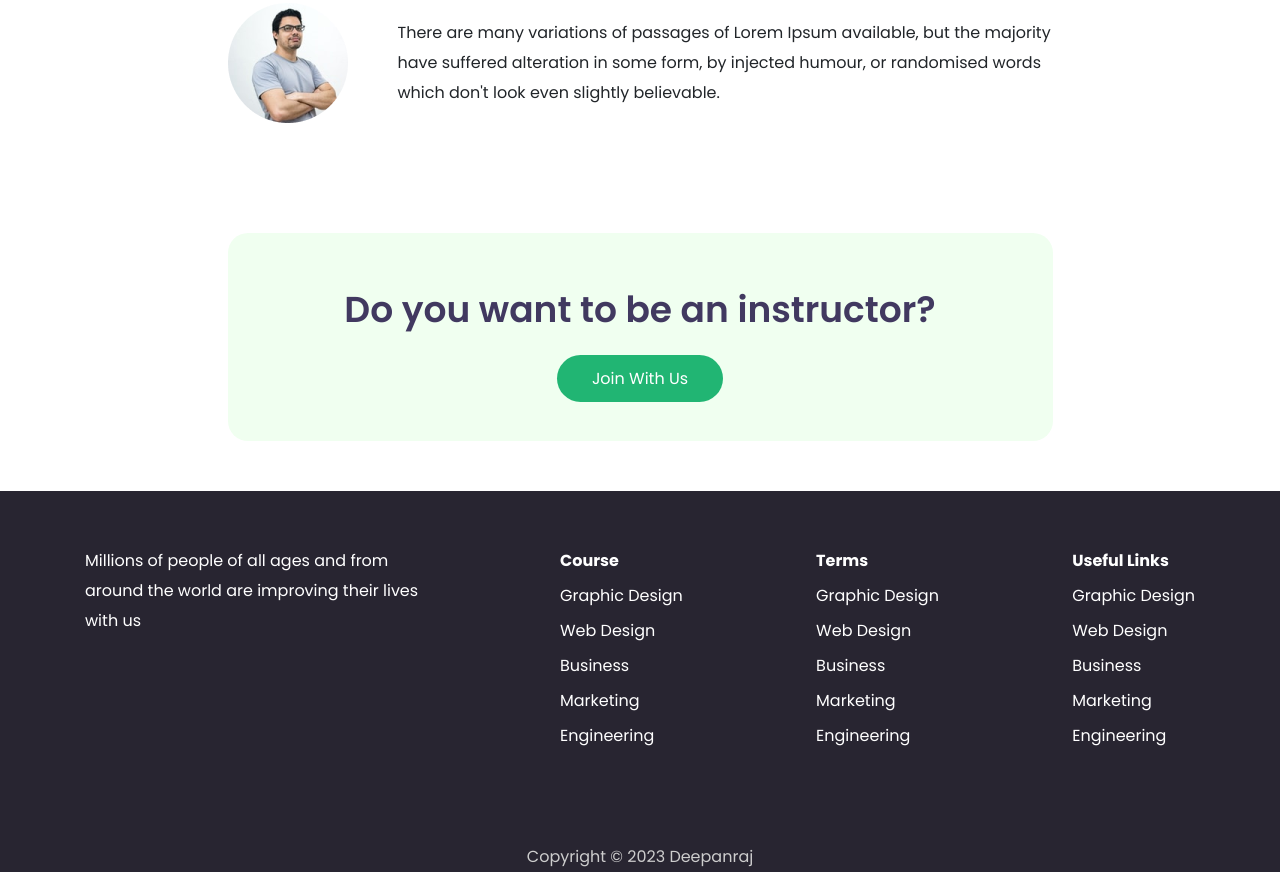
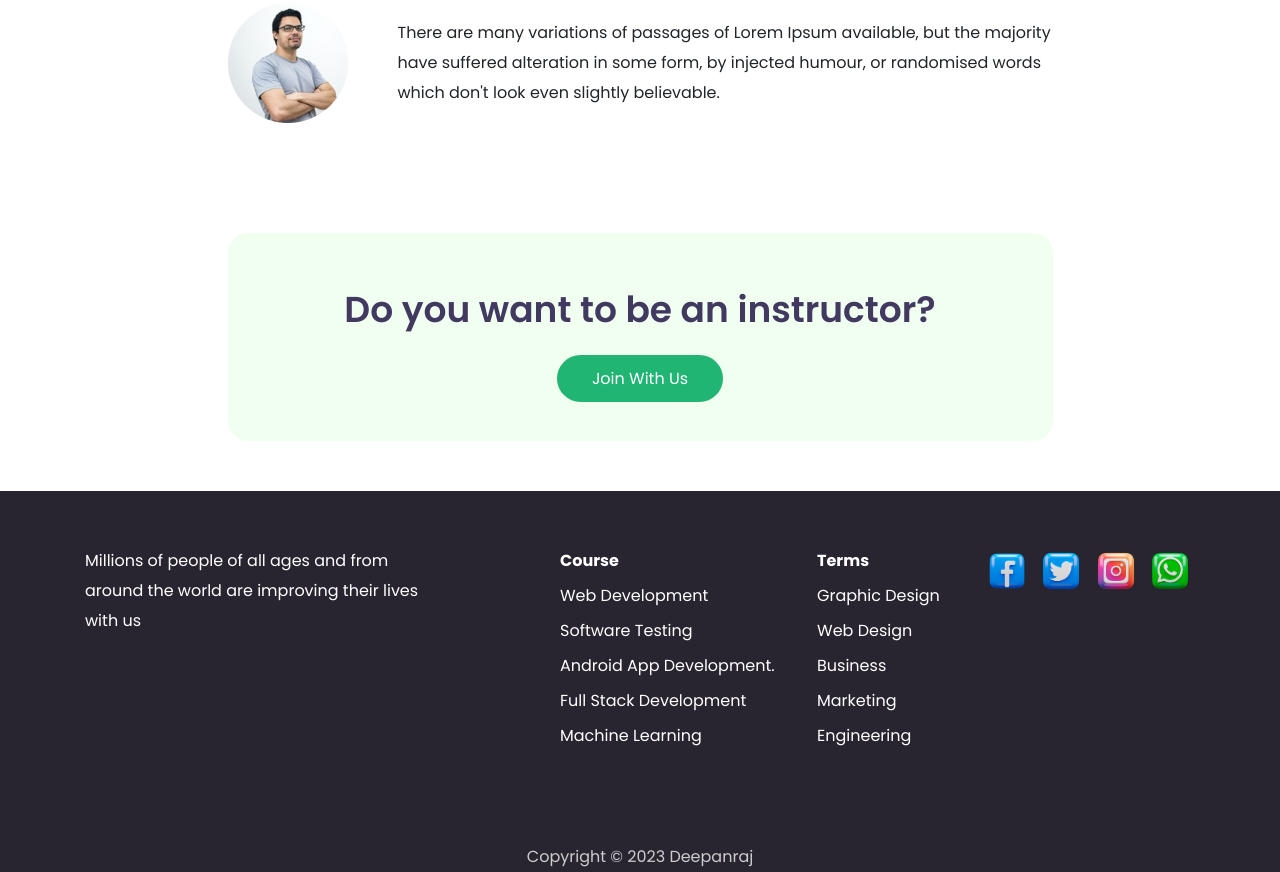
Before and after one commit to Deepanraj1508/Online_Quiz_With_ScoreBoard, a plain HTML site: page index.html in a window 1280 px wide. Shown: the part 2746-3618 px from the top of the page. Drawn offline with nearby package versions, Linux system fonts and the light colour scheme.

Commit message:
social media add

```diff
--- a/index.html
+++ b/index.html
@@ -1,13 +1,20 @@
 <!DOCTYPE html>
 <html lang="en">
+
 <head>
     <meta charset="UTF-8">
     <meta name="viewport" content="width=device-width, initial-scale=1.0">
     <title>Online Course</title>
-    <link rel="stylesheet" href="https://stackpath.bootstrapcdn.com/bootstrap/4.5.0/css/bootstrap.min.css" integrity="sha384-9aIt2nRpC12Uk9gS9baDl411NQApFmC26EwAOH8WgZl5MYYxFfc+NcPb1dKGj7Sk" crossorigin="anonymous">
-    <link href="https://fonts.googleapis.com/css2?family=Poppins:ital,wght@0,100;0,200;0,300;0,400;0,500;0,600;0,700;0,800;0,900;1,100;1,200;1,300;1,400;1,500;1,600;1,700;1,800;1,900&display=swap" rel="stylesheet">
+    <link rel="stylesheet" href="https://stackpath.bootstrapcdn.com/bootstrap/4.5.0/css/bootstrap.min.css"
+        integrity="sha384-9aIt2nRpC12Uk9gS9baDl411NQApFmC26EwAOH8WgZl5MYYxFfc+NcPb1dKGj7Sk" crossorigin="anonymous">
+    <link
+        href="https://fonts.googleapis.com/css2?family=Poppins:ital,wght@0,100;0,200;0,300;0,400;0,500;0,600;0,700;0,800;0,900;1,100;1,200;1,300;1,400;1,500;1,600;1,700;1,800;1,900&display=swap"
+        rel="stylesheet">
+    <link rel="stylesheet" href="https://cdnjs.cloudflare.com/ajax/libs/font-awesome/5.15.4/css/all.min.css">
+
     <link rel="stylesheet" href="style.css">
 </head>
+
 <body>
     <!--
     ===================
@@ -20,7 +27,8 @@
                 <a class="navbar-brand" href="#">
                     <img src="images/logo.svg" alt="">
                 </a>
-                <button class="navbar-toggler" type="button" data-toggle="collapse" data-target="#navbarNav" aria-controls="navbarNav" aria-expanded="false" aria-label="Toggle navigation">
+                <button class="navbar-toggler" type="button" data-toggle="collapse" data-target="#navbarNav"
+                    aria-controls="navbarNav" aria-expanded="false" aria-label="Toggle navigation">
                     <span class="navbar-toggler-icon"></span>
                 </button>
                 <div class="collapse navbar-collapse" id="navbarNav">
@@ -57,7 +65,8 @@
                     <div class="header-details">
                         <h6>Are you ready to Learn?</h6>
                         <h1>Learn With fun <br> on <span>any schedule</span></h1>
-                        <p>Lorem ipsum dolor sit amet, consectetur adipiscing elit. Varius blandit facilisis quam netus.</p>
+                        <p>Lorem ipsum dolor sit amet, consectetur adipiscing elit. Varius blandit facilisis quam netus.
+                        </p>
                         <button class="get-btn">Get Started</button>
                     </div>
                 </div>
@@ -82,14 +91,16 @@
                     <div class="cards-inner">
                         <img src="images/icon/html.png" alt="html" class="img-fluid">
                         <h5>HTML</h5>
-                        <button class="language-button html"><a class="pages" href="./html/index.html">Start Test</a></button>
+                        <button class="language-button html"><a class="pages" href="./html/index.html">Start
+                                Test</a></button>
                     </div>
                 </div>
                 <div class="col-md-6 col-lg-3 col-sm-6">
                     <div class="cards-inner">
                         <img src="images/icon/css (1).png" alt="css" class="img-fluid">
                         <h5>CSS</h5>
-                        <button class="language-button css"><a class="pages" href="./css/index.html">Start Test</a></button>
+                        <button class="language-button css"><a class="pages" href="./css/index.html">Start
+                                Test</a></button>
                     </div>
                 </div>
                 <div class="col-md-6 col-lg-3 col-sm-6">
@@ -112,21 +123,24 @@
                     <div class="cards-inner">
                         <img src="images/icon/python (1).png" alt="python" class="img-fluid">
                         <h5>Python</h5>
-                        <button class="language-button python"><a class="pages" href="./python/python.html">Start Test</a></button>
+                        <button class="language-button python"><a class="pages" href="./python/python.html">Start
+                                Test</a></button>
                     </div>
                 </div>
                 <div class="col-md-6 col-lg-3 col-sm-6">
                     <div class="cards-inner">
                         <img src="images/icon/c-language-logo.png" alt="cpp" class="img-fluid">
                         <h5>C++</h5>
-                        <button class="language-button cpp"><a class="pages" href="./c++/cpp.html">Start Test</a></button>
+                        <button class="language-button cpp"><a class="pages" href="./c++/cpp.html">Start
+                                Test</a></button>
                     </div>
                 </div>
                 <div class="col-md-6 col-lg-3 col-sm-6">
                     <div class="cards-inner">
                         <img src="images/icon/java.png" alt="" class="img-fluid">
                         <h5>Java</h5>
-                        <button class="language-button java"><a class="pages" href="./java/java.html">Start Test</a></button>
+                        <button class="language-button java"><a class="pages" href="./java/java.html">Start
+                                Test</a></button>
                     </div>
                 </div>
                 <div class="col-md-6 col-lg-3 col-sm-6">
@@ -159,7 +173,7 @@
                         <div class="d-flex justify-content-between">
                             <div class="date d-flex">
                                 <img src="images/icon/calendar.png" alt="">
-                                <h6>Start 01  May, 2024</h6>
+                                <h6>Start 01 May, 2024</h6>
                             </div>
                             <div class="date d-flex">
                                 <img src="images/icon/people.png" alt="">
@@ -179,7 +193,7 @@
                         <div class="d-flex justify-content-between">
                             <div class="date d-flex">
                                 <img src="images/icon/calendar.png" alt="">
-                                <h6>Start 01  May, 2024</h6>
+                                <h6>Start 01 May, 2024</h6>
                             </div>
                             <div class="date d-flex">
                                 <img src="images/icon/people.png" alt="">
@@ -199,7 +213,7 @@
                         <div class="d-flex justify-content-between">
                             <div class="date d-flex">
                                 <img src="images/icon/calendar.png" alt="">
-                                <h6>Start 01  May, 2024</h6>
+                                <h6>Start 01 May, 2024</h6>
                             </div>
                             <div class="date d-flex">
                                 <img src="images/icon/people.png" alt="">
@@ -222,14 +236,16 @@
                 <div class="col-md-5 d-flex align-items-center">
                     <div class="video-details">
                         <h2>Helping people grow their careers, every day!</h2>
-                        <p>Lorem ipsum dolor sit amet consectetur adipisicing elit. Debitis sunt aspernatur explicabo deserunt error rem cumque quos autem quo temporibus eos fugiat reprehenderit, cum laboriosam?</p>
+                        <p>Lorem ipsum dolor sit amet consectetur adipisicing elit. Debitis sunt aspernatur explicabo
+                            deserunt error rem cumque quos autem quo temporibus eos fugiat reprehenderit, cum
+                            laboriosam?</p>
                         <button class="get-btn">Start Learning</button>
                     </div>
                 </div>
                 <div class="col-md-6 ml-auto">
                     <div class="video-image">
                         <img src="images/picture/stuednt-video.jpg" alt="" class="img-fluid">
-                        <a href="https://www.youtube.com/embed/b6FdqRrrMlQ" target="_blank">
+                        <a href="#" target="_blank">
                             <div class="video-icon">
                                 <img src="images/icon/play.png" alt="">
                             </div>
@@ -253,7 +269,7 @@
                         <img src="images/picture/man.png" alt="" class="img-fluid">
                         <p>There are many variations of passages of Lorem Ipsum available, but the
                             majority have suffered alteration in some form, by injected humour,
-                           or randomised words which don't look even slightly believable.</p>
+                            or randomised words which don't look even slightly believable.</p>
                     </div>
                 </div>
             </div>
@@ -295,11 +311,11 @@
                         <div class="footer-list-item">
                             <ul class="list-unstyled">
                                 <li>Course</li>
-                                <li><a href="#">Graphic Design</a></li>
-                                <li><a href="#">Web Design</a></li>
-                                <li><a href="#">Business</a></li>
-                                <li><a href="#">Marketing</a></li>
-                                <li><a href="#">Engineering</a></li>
+                                <li><a href="#">Web Development</a></li>
+                                <li><a href="#">Software Testing</a></li>
+                                <li><a href="#">Android App Development.</a></li>
+                                <li><a href="#">Full Stack Development</a></li>
+                                <li><a href="#">Machine Learning</a></li>
                             </ul>
                         </div>
                         <div class="footer-list-item">
@@ -312,15 +328,12 @@
                                 <li><a href="#">Engineering</a></li>
                             </ul>
                         </div>
-                        <div class="footer-list-item">
-                            <ul class="list-unstyled">
-                                <li>Useful Links</li>
-                                <li><a href="#">Graphic Design</a></li>
-                                <li><a href="#">Web Design</a></li>
-                                <li><a href="#">Business</a></li>
-                                <li><a href="#">Marketing</a></li>
-                                <li><a href="#">Engineering</a></li>
-                            </ul>
+                        <div class="social-icons">
+                            <a href="https://example.com/facebook"><img src="images/icon/facebook.png" alt="Facebook"></a>
+                            <a href="https://example.com/twitter"><img src="images/icon/twitter.png" alt="Twitter"></a>
+                            <a href="https://example.com/instagram"><img src="images/icon/instagram.png" alt="Instagram"></a>
+                            <a href="https://example.com/instagram"><img src="images/icon/whatsapp.png" alt="Whatsapp"></a>
+                            <!-- Add more social media icons as needed -->
                         </div>
                     </div>
                 </div>
@@ -330,8 +343,15 @@
             </div>
         </div>
     </footer>
-    <script src="https://code.jquery.com/jquery-3.5.1.slim.min.js" integrity="sha384-DfXdz2htPH0lsSSs5nCTpuj/zy4C+OGpamoFVy38MVBnE+IbbVYUew+OrCXaRkfj" crossorigin="anonymous"></script>
-    <script src="https://cdn.jsdelivr.net/npm/popper.js@1.16.0/dist/umd/popper.min.js" integrity="sha384-Q6E9RHvbIyZFJoft+2mJbHaEWldlvI9IOYy5n3zV9zzTtmI3UksdQRVvoxMfooAo" crossorigin="anonymous"></script>
-    <script src="https://stackpath.bootstrapcdn.com/bootstrap/4.5.0/js/bootstrap.min.js" integrity="sha384-OgVRvuATP1z7JjHLkuOU7Xw704+h835Lr+6QL9UvYjZE3Ipu6Tp75j7Bh/kR0JKI" crossorigin="anonymous"></script>
+    <script src="https://code.jquery.com/jquery-3.5.1.slim.min.js"
+        integrity="sha384-DfXdz2htPH0lsSSs5nCTpuj/zy4C+OGpamoFVy38MVBnE+IbbVYUew+OrCXaRkfj"
+        crossorigin="anonymous"></script>
+    <script src="https://cdn.jsdelivr.net/npm/popper.js@1.16.0/dist/umd/popper.min.js"
+        integrity="sha384-Q6E9RHvbIyZFJoft+2mJbHaEWldlvI9IOYy5n3zV9zzTtmI3UksdQRVvoxMfooAo"
+        crossorigin="anonymous"></script>
+    <script src="https://stackpath.bootstrapcdn.com/bootstrap/4.5.0/js/bootstrap.min.js"
+        integrity="sha384-OgVRvuATP1z7JjHLkuOU7Xw704+h835Lr+6QL9UvYjZE3Ipu6Tp75j7Bh/kR0JKI"
+        crossorigin="anonymous"></script>
 </body>
+
 </html>
--- a/style.css
+++ b/style.css
@@ -319,6 +319,11 @@ small{
     color: #CDCDCD;
 }
 
+.social-icons img{
+    width: 50px;
+    height: 50px;
+}
+
 /* Responsive Css */
 @media only screen and (max-width: 1024px) {
     .header-section{
```
Also changed, not shown: images/icon/facebook.png (added), images/icon/instagram.png (added), images/icon/twitter.png (added), images/icon/whatsapp.png (added).
